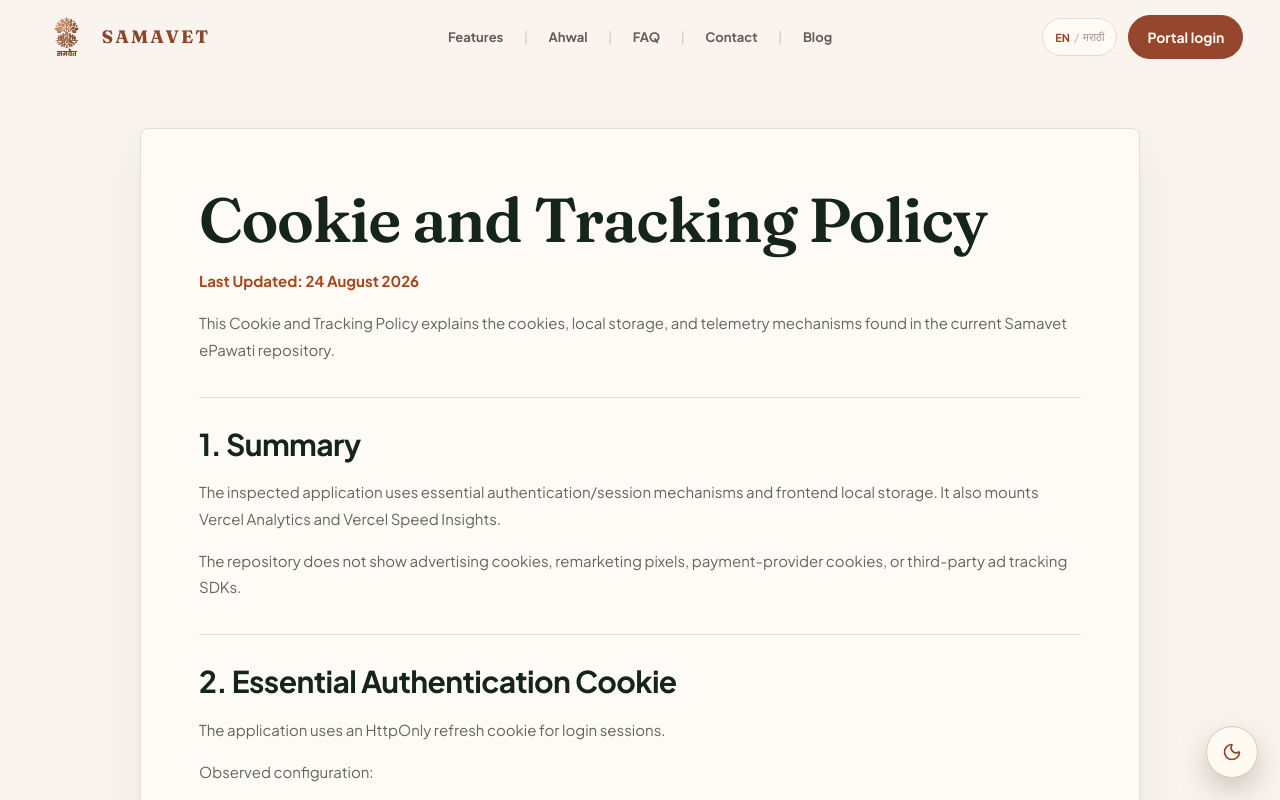
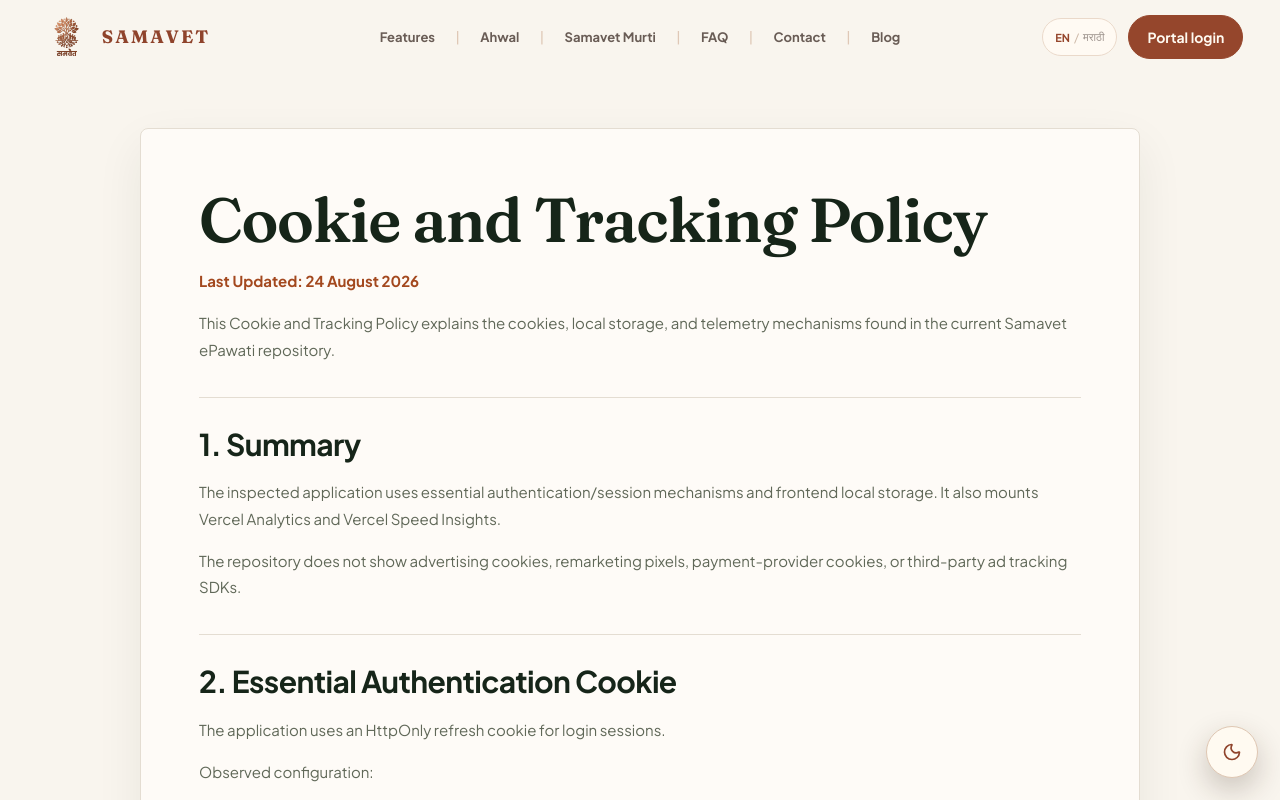
Before and after one commit to BracketDex-Technologies/Samavet-LandingPage, a React (Vite) app: page /cookie-policy in a window 1280 px wide. Shown: the top 800 px of the page. Built offline with nearby package versions, Linux system fonts and the light colour scheme; no server answers.

Commit message:
Add Samavet Murti navigation link

```diff
--- a/src/landing/components/LandingHeader.tsx
+++ b/src/landing/components/LandingHeader.tsx
@@ -3,7 +3,7 @@ import { useEffect, useState, type MouseEvent } from 'react';
 
 import samavetLogo from '../assets/samavet-logo-transparent.png';
 import type { LandingLanguage } from '../content';
-import { AHWAL_URL, landingNavItems } from '../navItems.js';
+import { AHWAL_URL, MURTI_URL, landingNavItems } from '../navItems.js';
 
 const THEME_TRANSITION_STYLE_ID = 'epawati-theme-toggle-vt';
 const THEME_TRANSITION_CSS = `
@@ -50,6 +50,7 @@ function shouldSkipThemeTransition() {
 
 function resolveLandingHref(href: string, language: LandingLanguage) {
   if (href === 'ahwal') return AHWAL_URL;
+  if (href === 'murti') return MURTI_URL;
   if (!href.startsWith('/')) return href;
   if (language !== 'mr') return href;
   if (href === '/blog') return href;
@@ -131,7 +132,7 @@ export function LandingHeader({ language, onLanguageChange, portalUrl }: Landing
 
         <nav aria-label={isMarathi ? 'मुख्य नेव्हिगेशन' : 'Primary navigation'} className={`landing-nav${menuOpen ? ' is-open' : ''}`} id="landing-navigation">
           {landingNavItems[language].map(([href, label], index) => {
-            const isExternal = href === 'ahwal';
+            const isExternal = href === 'ahwal' || href === 'murti';
             const resolvedHref = resolveLandingHref(href, language);
             return (
               <span className="landing-nav__item" key={href}>
--- a/src/landing/navItems.js
+++ b/src/landing/navItems.js
@@ -1,6 +1,7 @@
 export const AHWAL_URL = 'https://ahwal-eta.vercel.app/';
+export const MURTI_URL = 'https://murti.samavet.in/';
 
 export const landingNavItems = {
-  en: [['#features', 'Features'], ['ahwal', 'Ahwal'], ['#faq', 'FAQ'], ['#contact', 'Contact']],
-  mr: [['#features', 'व्यासपीठ'], ['ahwal', 'अहवाल'], ['#faq', 'प्रश्नोत्तरे'], ['#contact', 'संपर्क']],
+  en: [['#features', 'Features'], ['ahwal', 'Ahwal'], ['murti', 'Samavet Murti'], ['#faq', 'FAQ'], ['#contact', 'Contact']],
+  mr: [['#features', 'व्यासपीठ'], ['ahwal', 'अहवाल'], ['murti', 'समवेत मूर्ती'], ['#faq', 'प्रश्नोत्तरे'], ['#contact', 'संपर्क']],
 };
```
Also changed, not shown: 1 other file (tests, documents, lock files or other folders).
